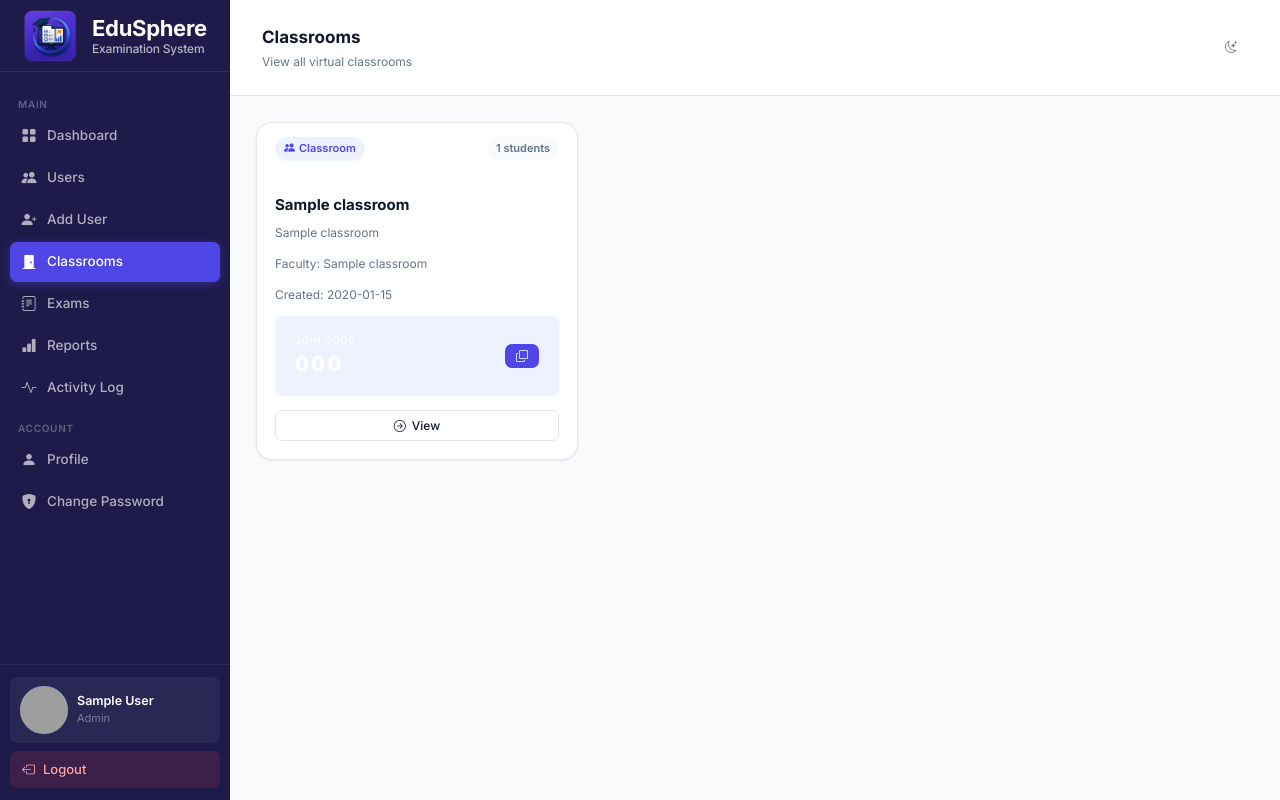
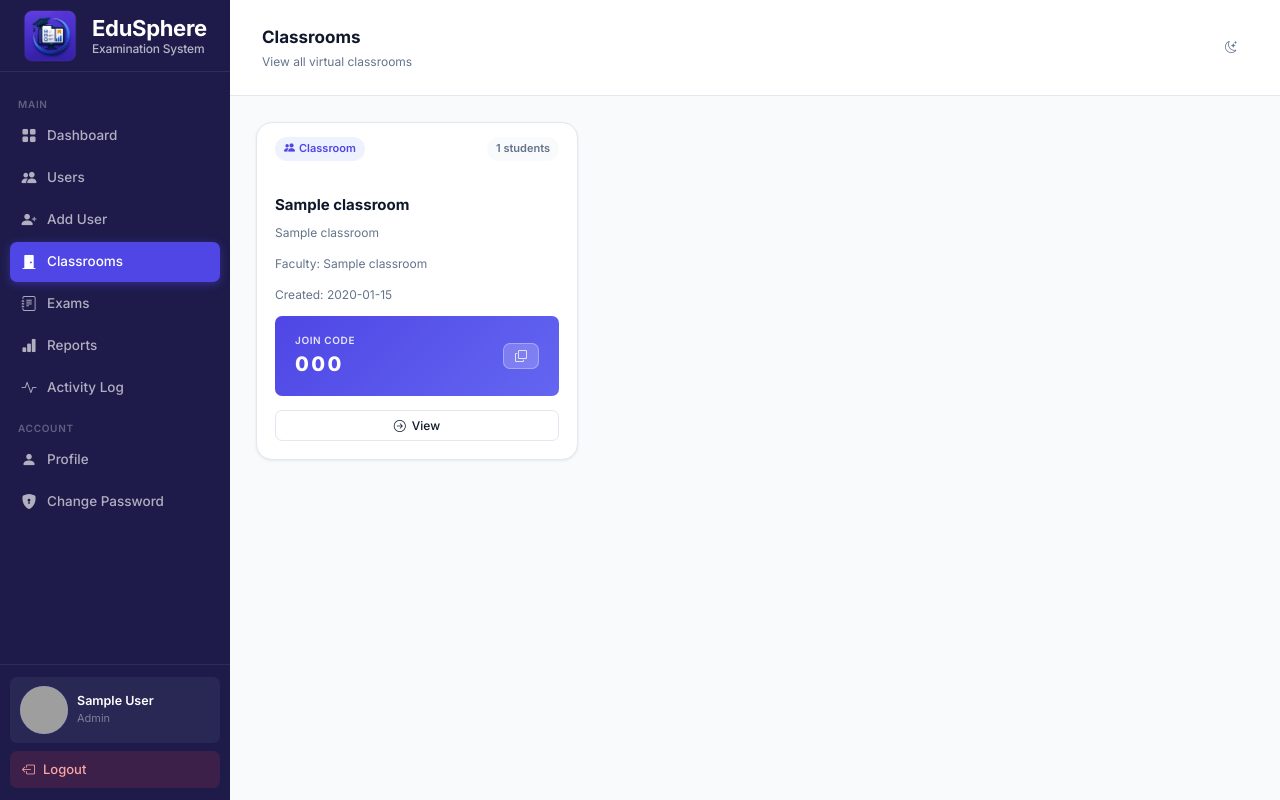
Before and after one commit to Nethinkarakkat/EduSphere, a Flask app: page /admin/classrooms in a window 1280 px wide. Run offline with Flask 3, Linux system fonts and the light colour scheme; the visitor is signed in with stand-in values (Sample User, id 1); a database or web service that is not in the repository returns one stand-in record (values such as "Sample title"); some libraries are stand-ins or nearby versions; grey boxes are pictures that could not be loaded.

Commit message:
Standardized charts

```diff
--- a/static/css/style.css
+++ b/static/css/style.css
@@ -236,7 +236,7 @@ body {
 
 /* Classroom Code Card */
 .classroom-code-card {
-  background: var(--primary-light);
+  background: linear-gradient(135deg, #4F46E5 0%, #6366F1 100%);
   border-radius: var(--radius-sm);
   padding: 16px 20px;
   margin-bottom: 14px;
@@ -246,7 +246,7 @@ body {
 }
 .classroom-code-label {
   font-size: 10px;
-  color: rgba(255,255,255,0.8);
+  color: rgba(255,255,255,0.85);
   font-weight: 600;
   text-transform: uppercase;
   letter-spacing: 0.06em;
@@ -257,6 +257,15 @@ body {
   letter-spacing: 0.12em;
   color: #FFFFFF !important;
 }
+.classroom-code-card button {
+  background: rgba(255,255,255,0.2);
+  color: #FFFFFF;
+  border: 1px solid rgba(255,255,255,0.3);
+}
+.classroom-code-card button:hover {
+  background: rgba(255,255,255,0.3);
+  color: #FFFFFF;
+}
 
 /* Dark mode classroom code card */
 [data-theme="dark"] .classroom-code-card {
@@ -271,6 +280,7 @@ body {
 [data-theme="dark"] .classroom-code-card button {
   background: var(--primary);
   color: var(--white);
+  border: none;
 }
 [data-theme="dark"] .classroom-code-card button:hover {
   background: var(--primary-light);
--- a/static/js/chart-config.js
+++ b/static/js/chart-config.js
@@ -3,11 +3,11 @@
  * Reusable theme configuration for all charts across the application
  */
 
-// Application colors
+// Application colors - Standardized palette
 const CHART_COLORS = {
-    primary: '#5B5FEF',
-    primaryLight: 'rgba(91, 95, 239, 0.2)',
-    primaryDark: 'rgba(91, 95, 239, 0.8)',
+    primary: '#6366F1',
+    primaryLight: 'rgba(99, 102, 241, 0.2)',
+    primaryDark: 'rgba(99, 102, 241, 0.8)',
     success: '#10B981',
     successLight: 'rgba(16, 185, 129, 0.2)',
     successDark: 'rgba(16, 185, 129, 0.8)',
@@ -19,7 +19,10 @@ const CHART_COLORS = {
     warningDark: 'rgba(245, 158, 11, 0.8)',
     info: '#3B82F6',
     infoLight: 'rgba(59, 130, 246, 0.2)',
-    infoDark: 'rgba(59, 130, 246, 0.8)'
+    infoDark: 'rgba(59, 130, 246, 0.8)',
+    purple: '#8B5CF6',
+    purpleLight: 'rgba(139, 92, 246, 0.2)',
+    purpleDark: 'rgba(139, 92, 246, 0.8)'
 };
 
 // Chart instance registry for cleanup
@@ -36,8 +39,11 @@ function getChartOptions(theme = 'light') {
     return {
         responsive: true,
         maintainAspectRatio: false,
+        layout: {
+            padding: 20
+        },
         animation: {
-            duration: 700,
+            duration: 800,
             easing: 'easeInOutQuart'
         },
         plugins: {
@@ -45,9 +51,9 @@ function getChartOptions(theme = 'light') {
                 display: true,
                 position: 'bottom',
                 labels: {
-                    color: isDark ? 'rgba(255,255,255,0.95)' : '#374151',
+                    color: isDark ? 'rgba(255,255,255,0.95)' : 'rgba(0,0,0,0.82)',
                     font: {
-                        size: 12,
+                        size: 13,
                         weight: '500',
                         family: "'Inter', system-ui, sans-serif"
                     },
@@ -57,10 +63,10 @@ function getChartOptions(theme = 'light') {
                 }
             },
             tooltip: {
-                backgroundColor: isDark ? '#1E293B' : 'rgba(255, 255, 255, 0.95)',
+                backgroundColor: isDark ? '#1f2937' : '#FFFFFF',
                 titleColor: isDark ? '#FFFFFF' : '#111827',
-                bodyColor: isDark ? '#FFFFFF' : '#374151',
-                borderColor: isDark ? 'rgba(255,255,255,0.1)' : 'rgba(209, 213, 219, 0.5)',
+                bodyColor: isDark ? '#FFFFFF' : '#111827',
+                borderColor: isDark ? '#374151' : '#E5E7EB',
                 borderWidth: 1,
                 cornerRadius: 8,
                 padding: 12,
@@ -83,7 +89,7 @@ function getChartOptions(theme = 'light') {
                     display: false
                 },
                 ticks: {
-                    color: isDark ? 'rgba(255,255,255,0.75)' : '#4B5563',
+                    color: isDark ? 'rgba(255,255,255,0.72)' : 'rgba(0,0,0,0.65)',
                     font: {
                         size: 11,
                         family: "'Inter', system-ui, sans-serif"
@@ -99,11 +105,11 @@ function getChartOptions(theme = 'light') {
             },
             y: {
                 grid: {
-                    color: isDark ? 'rgba(255,255,255,0.08)' : 'rgba(229, 231, 235, 0.8)',
+                    color: isDark ? 'rgba(255,255,255,0.08)' : 'rgba(0,0,0,0.08)',
                     drawBorder: false
                 },
                 ticks: {
-                    color: isDark ? 'rgba(255,255,255,0.75)' : '#4B5563',
+                    color: isDark ? 'rgba(255,255,255,0.72)' : 'rgba(0,0,0,0.65)',
                     font: {
                         size: 11,
                         family: "'Inter', system-ui, sans-serif"
@@ -134,12 +140,12 @@ function getBarChartOptions(dataCount = 1, theme = 'light') {
     if (dataCount === 1) {
         // Single bar - make it wider
         barThickness = 80;
-        maxBarThickness = 100;
+        maxBarThickness = 60;
         categoryPercentage = 0.5;
         barPercentage = 0.6;
     } else if (dataCount <= 2) {
         barThickness = 60;
-        maxBarThickness = 80;
+        maxBarThickness = 60;
         categoryPercentage = 0.6;
         barPercentage = 0.7;
     } else if (dataCount <= 5) {
@@ -149,12 +155,12 @@ function getBarChartOptions(dataCount = 1, theme = 'light') {
         barPercentage = 0.8;
     } else if (dataCount <= 10) {
         barThickness = 40;
-        maxBarThickness = 50;
+        maxBarThickness = 60;
         categoryPercentage = 0.8;
         barPercentage = 0.85;
     } else {
         barThickness = 30;
-        maxBarThickness = 40;
+        maxBarThickness = 60;
         categoryPercentage = 0.85;
         barPercentage = 0.9;
     }
@@ -167,7 +173,7 @@ function getBarChartOptions(dataCount = 1, theme = 'light') {
                 maxBarThickness: maxBarThickness,
                 categoryPercentage: categoryPercentage,
                 barPercentage: barPercentage,
-                borderRadius: 6,
+                borderRadius: 8,
                 borderSkipped: false
             }
         }
@@ -301,8 +307,8 @@ function createLineChart(canvasId, data, theme = 'light') {
             ...options,
             elements: {
                 line: {
-                    tension: 0.4,
-                    borderWidth: 2
+                    tension: 0.3,
+                    borderWidth: 3
                 },
                 point: {
                     radius: 4,
```
